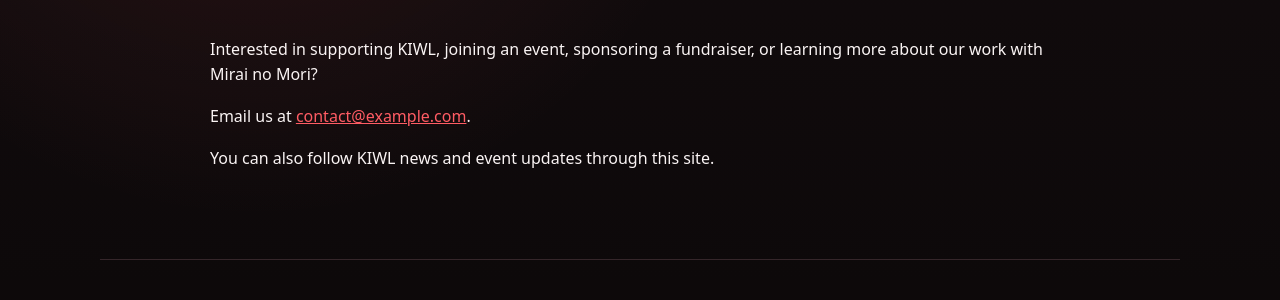
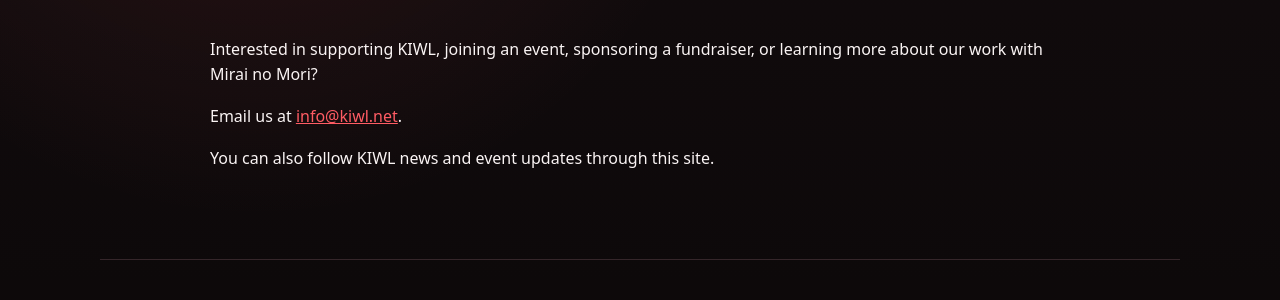
Before and after one commit to KIWL-Japan/kiwl, a Jekyll site: the page built from contact.md, in a window 1280 px wide. Shown: the part 261-561 px from the top of the page. Built offline with Jekyll 4.4.1, drawn with Linux system fonts in a browser that asks for light colours.

Commit message:
Update contact email to info@kiwl.net

```diff
--- a/contact.md
+++ b/contact.md
@@ -7,6 +7,6 @@ permalink: /contact/
 
 Interested in supporting KIWL, joining an event, sponsoring a fundraiser, or learning more about our work with Mirai no Mori?
 
-Email us at [contact@example.com](mailto:contact@example.com).
+Email us at [info@kiwl.net](mailto:info@kiwl.net).
 
 You can also follow KIWL news and event updates through this site.
```
